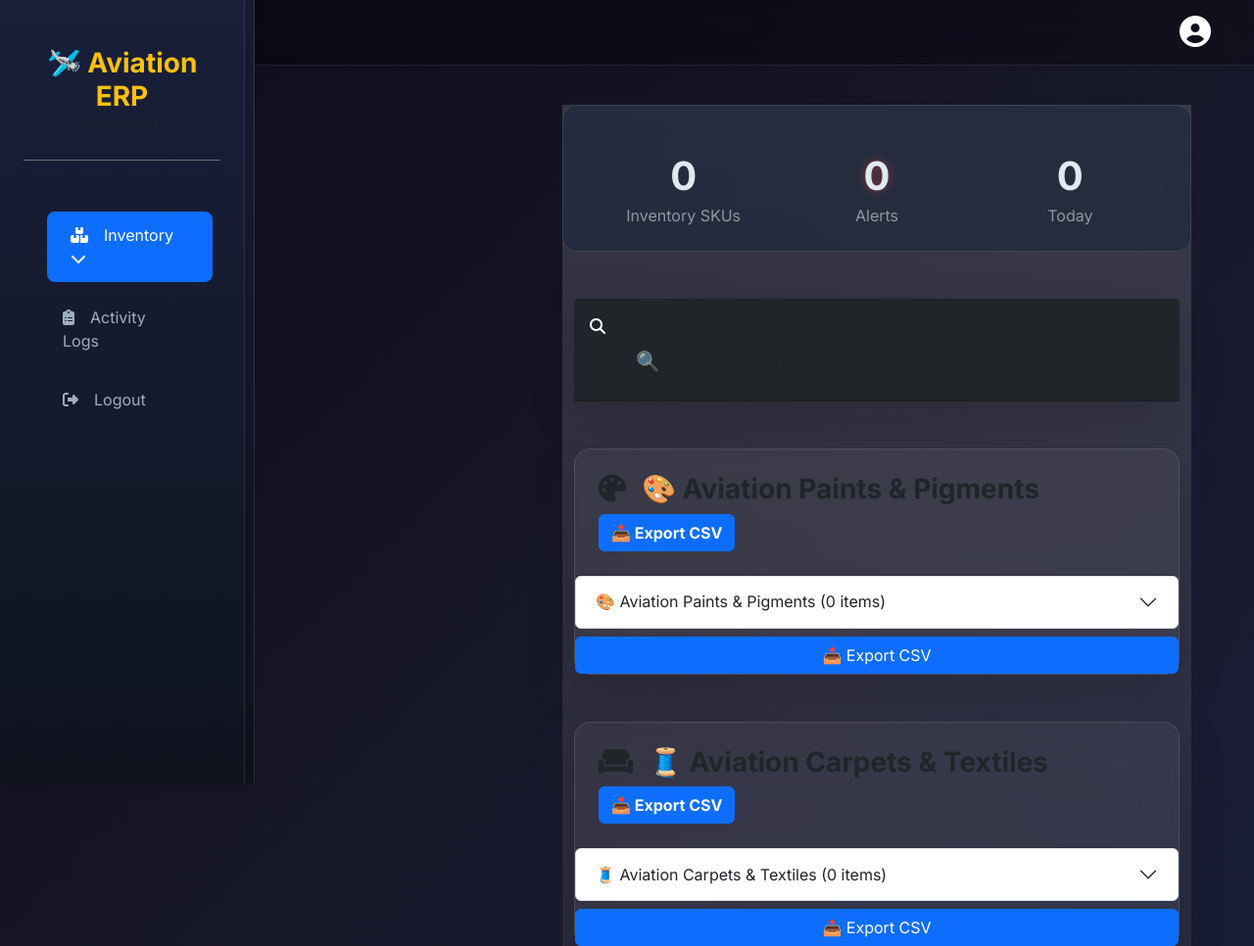
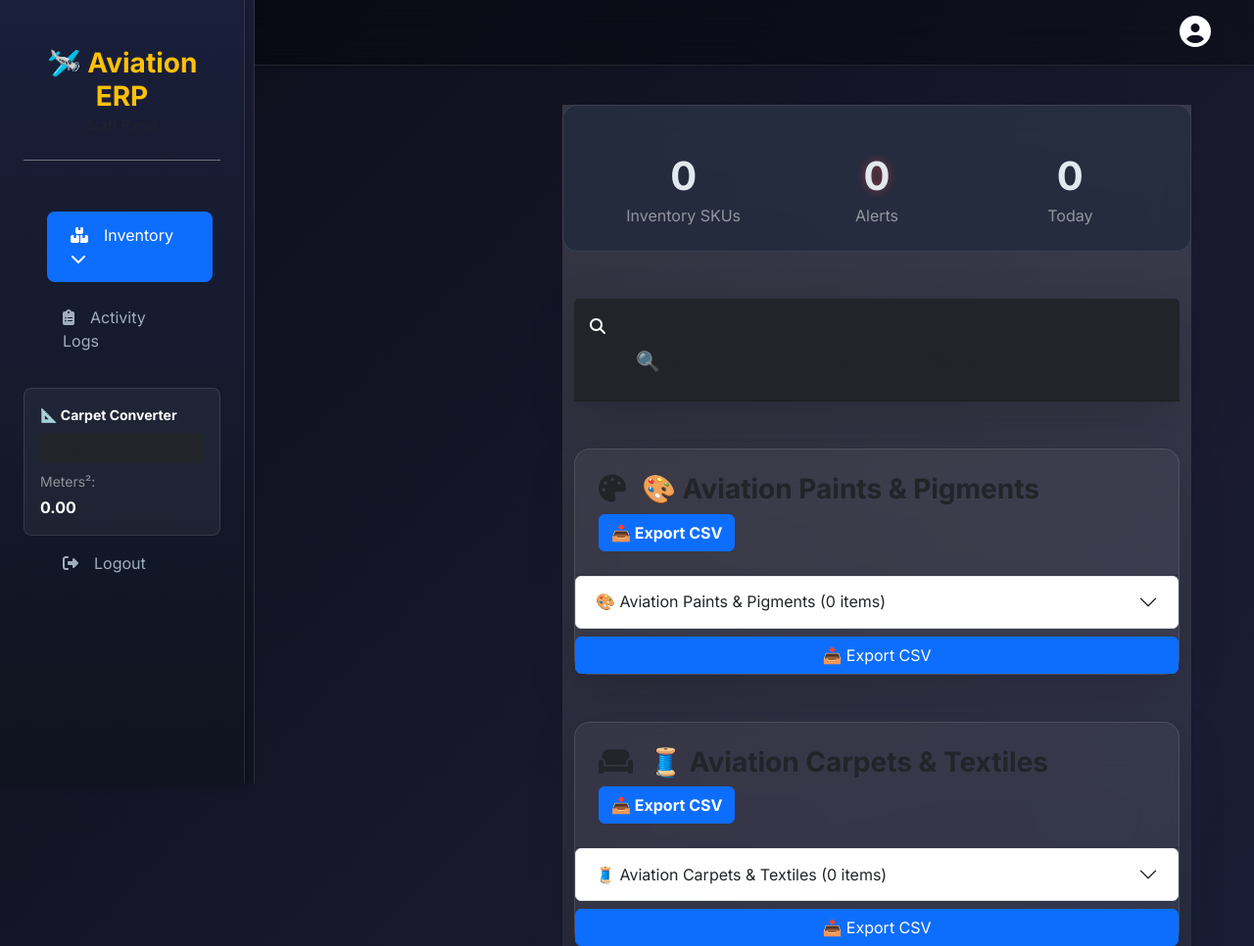
Before and after one commit to whitetap/whitetap-inventory-erp, a Flask app: page /staff-inventory in a window 1280 px wide. Shown: the top 966 px of the page at 98% size. Run offline with Flask 3, Linux system fonts and the light colour scheme; data that the repository does not hold is empty.

Commit message:
UI: Added permanent sidebar Carpet Converter (yards to meters)

```diff
--- a/templates/staff_dashboard.html
+++ b/templates/staff_dashboard.html
@@ -298,6 +298,15 @@ html {
             <a class="nav-link text-white px-4 py-3 mb-2 rounded-3 sidebar-link" href="{{ url_for('export_logs') }}">
                 <i class="fas fa-clipboard-list me-3"></i>Activity Logs
             </a>
+            <!-- Sidebar Carpet Converter -->
+            <div class="carpet-sidebar-converter mt-3 p-3" style="background: rgba(255, 255, 255, 0.05); border: 1px solid rgba(255, 255, 255, 0.1); border-radius: 8px;">
+                <div class="small text-white fw-bold mb-2">📐 Carpet Converter</div>
+                <div class="mb-2">
+                    <input type="number" id="sidebarYards" class="form-control form-control-sm bg-dark text-white border-0 p-1" step="0.01" placeholder="Yards²">
+                </div>
+                <div class="small text-white-50 mb-1">Meters²:</div>
+                <div class="fw-bold text-white fs-6 mb-0" id="sidebarMeters" style="min-height: 1.2em;">0.00</div>
+            </div>
             <a class="nav-link text-white px-4 py-3 mb-2 rounded-3 sidebar-link" href="#">
                 <i class="fas fa-sign-out-alt me-3"></i>Logout
             </a>
@@ -708,6 +717,10 @@ function copyToIssue() {
 }
 
 document.getElementById('carpetYards').addEventListener('input', updateCarpetConverter);
+document.getElementById('sidebarYards').addEventListener('input', function() {
+    const yards = parseFloat(this.value) || 0;
+    document.getElementById('sidebarMeters').textContent = (yards * 0.8361).toFixed(2);
+});
 
 document.addEventListener('DOMContentLoaded', function() {
     const searchInput = document.getElementById('staffSearch');
```
